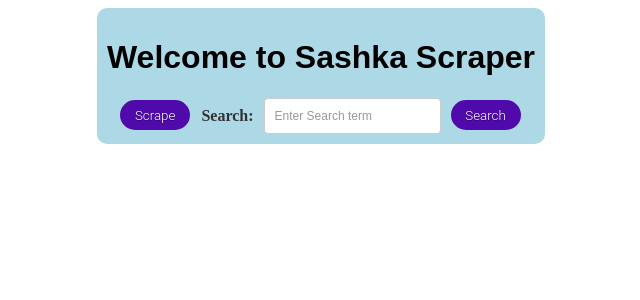
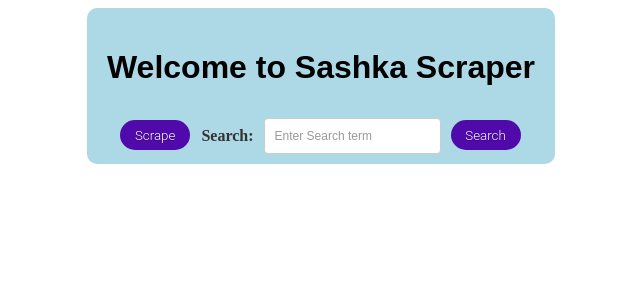
Before and after one commit to Mark-Bazylev/sashka-scraper, a Node server app: page / in a window 1280 px wide. Shown: the top 300 px of the page, without its empty margins (319-959 px from the left). Run offline with Node 20, Linux system fonts and the light colour scheme.

Commit message:
style: some padding added

```diff
--- a/public/styles/index.css
+++ b/public/styles/index.css
@@ -3,6 +3,7 @@ h1 {
     left: -100%;
     animation: slideIn 1s forwards;
     font-family: "Rockwell ", sans-serif;
+    padding: 10px;
 }
 
 @keyframes slideIn {
--- a/public/styles/products-list.css
+++ b/public/styles/products-list.css
@@ -18,6 +18,7 @@
     color: #333;
     display: flex;
     justify-content: space-between;
+    gap: 10px;
     padding: 10px;
     border: 1px solid #ddd;
     border-radius: 4px;
```
